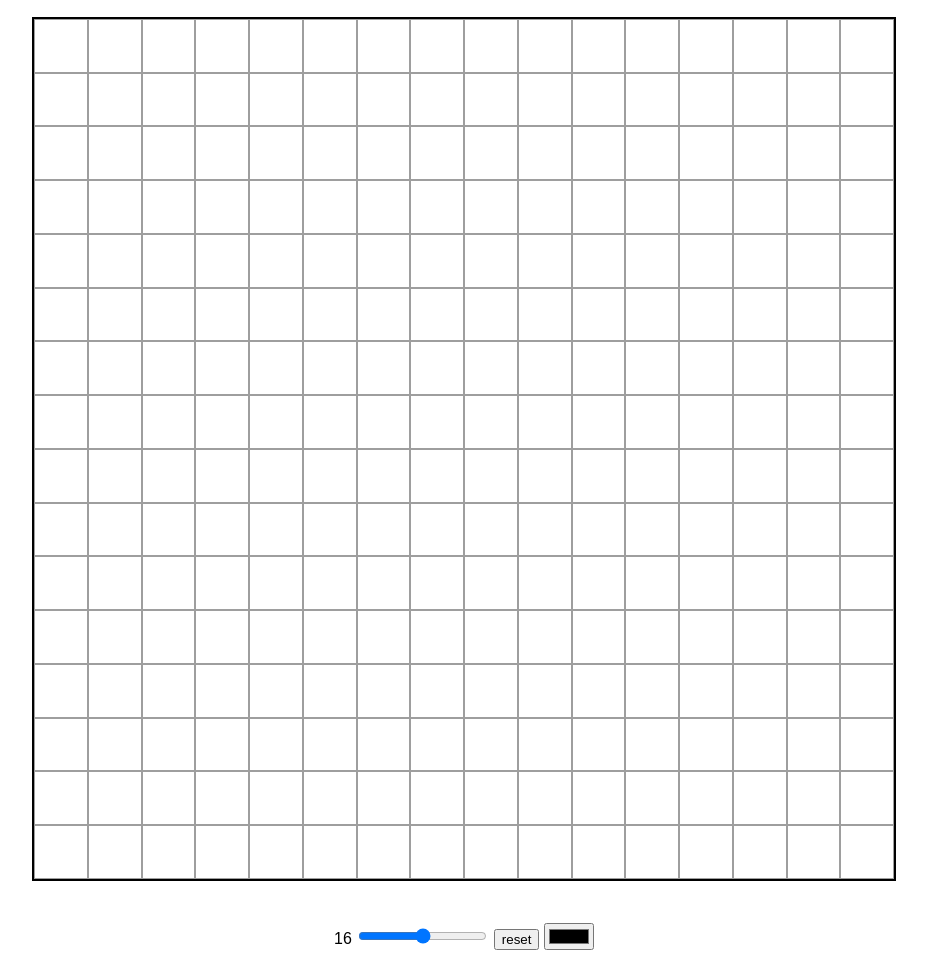
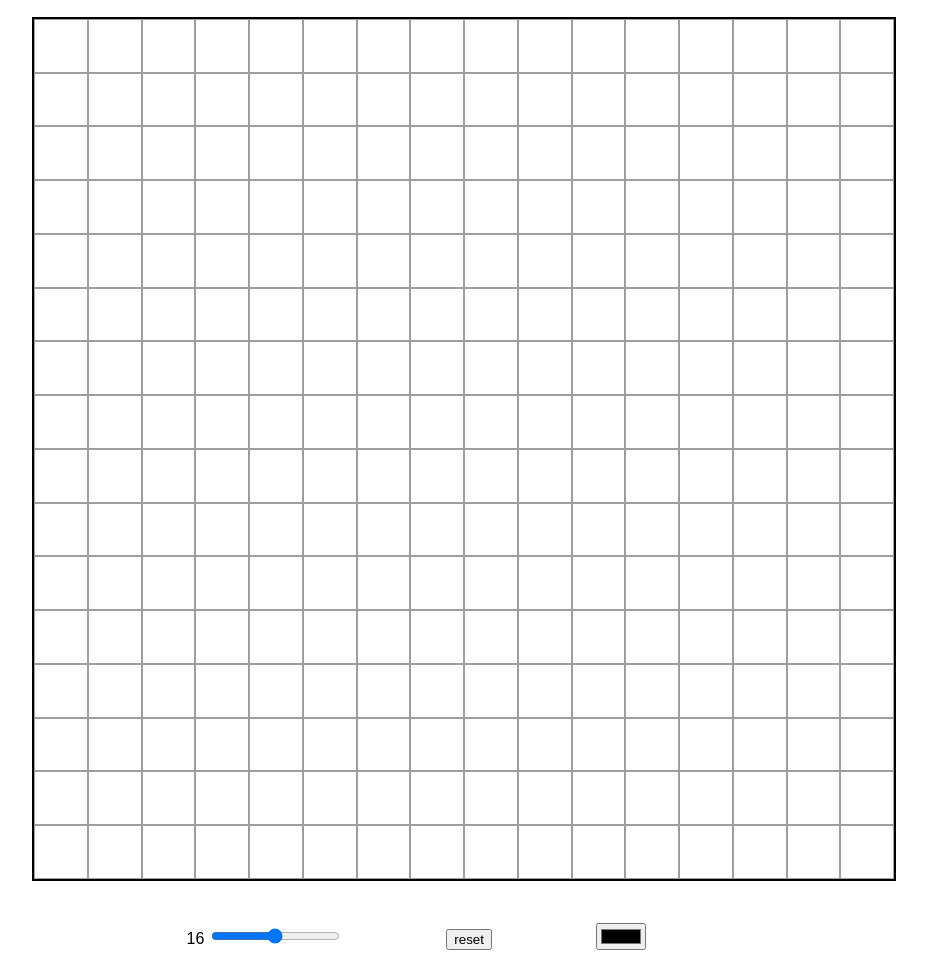
Before and after one commit to GlendleNguyen/Etch-a-Sketch, a plain HTML site: page index.html in a window 1280 px wide. Shown: the part 69-1027 px from the top of the page, without its empty margins (176-1103 px from the left). Drawn offline with Linux system fonts and the light colour scheme.

Commit message:
update styles.css

```diff
--- a/styles.css
+++ b/styles.css
@@ -31,5 +31,13 @@ body {
   }
 
 #reset {
+    position: relative;
     margin-top: 50px;
+    margin-left: 100px;
+    margin-right: 100px;
+
 }
+
+#colorSelect {
+    margin-right: 95px;
+}
```
